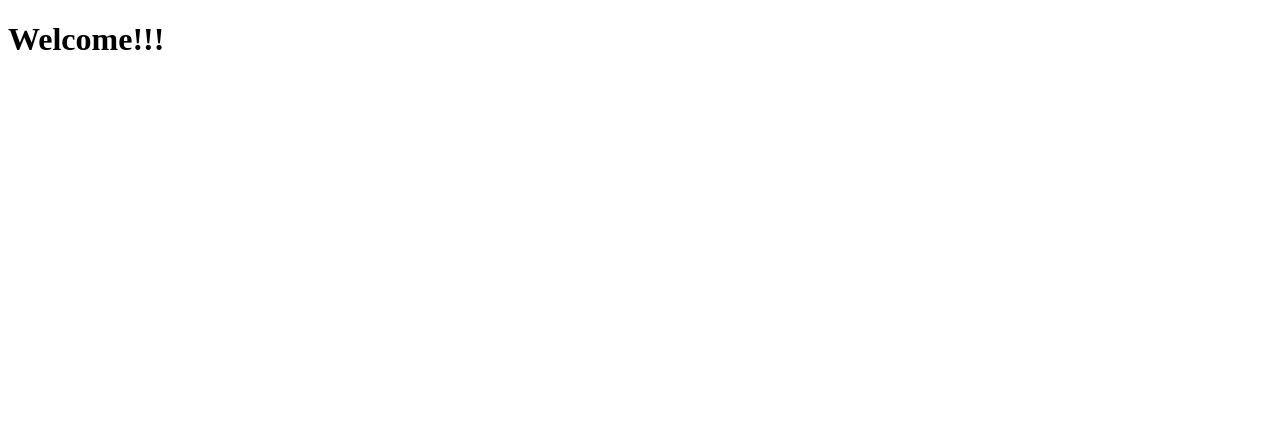
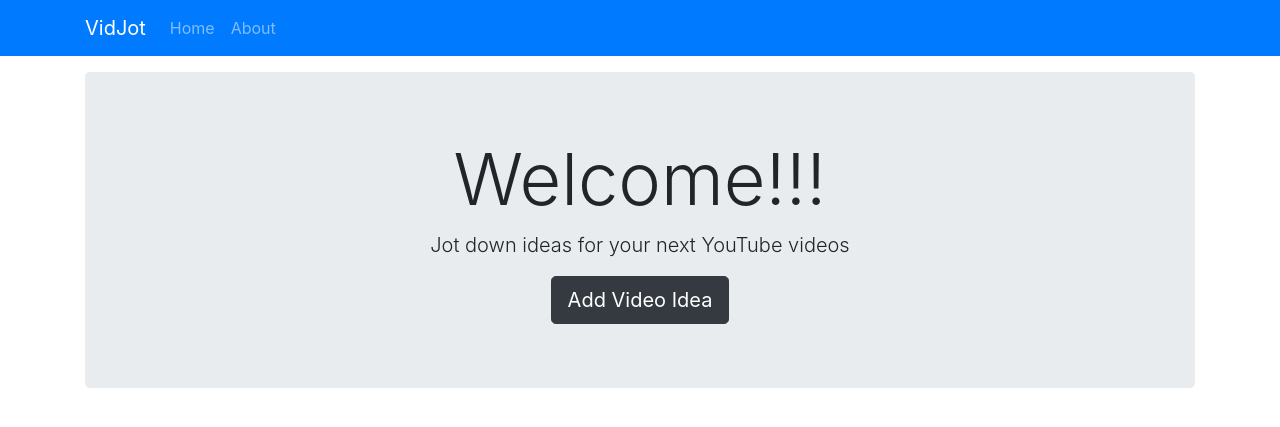
Before and after one commit to kamelskipatryk/vidjot, a Node server app: page / in a window 1280 px wide. Before the commit the part shown is almost empty. Shown: the top 427 px of the page. Run offline with Node 20, Linux system fonts and the light colour scheme; some libraries are stand-ins or nearby versions.

Commit message:
added bootstrap navbar and update about page

```diff
--- a/views/about.handlebars
+++ b/views/about.handlebars
@@ -1 +1,3 @@
 <h1>About</h1>
+<p>This is a Node/Express app for jotting down ideas for future YouTube videos.</p>
+<p>Version: 1.0.0</p>
--- a/views/index.handlebars
+++ b/views/index.handlebars
@@ -1 +1,5 @@
-<h1>{{title}}</h1>
+<div class="jumbotron text-center">
+    <h1 class="display-3">{{title}}</h1>
+    <p class="lead">Jot down ideas for your next YouTube videos</p>
+    <a href="/ideas/add" class="btn btn-dark btn-lg">Add Video Idea</a>
+</div>
--- a/views/layouts/main.handlebars
+++ b/views/layouts/main.handlebars
@@ -4,9 +4,18 @@
     <meta charset="UTF-8">
     <meta name="viewport" content="width=device-width, initial-scale=1.0">
     <meta http-equiv="X-UA-Compatible" content="ie=edge">
+    <link rel="stylesheet" href="https://stackpath.bootstrapcdn.com/bootstrap/4.1.3/css/bootstrap.min.css" integrity="sha384-MCw98/SFnGE8fJT3GXwEOngsV7Zt27NXFoaoApmYm81iuXoPkFOJwJ8ERdknLPMO" crossorigin="anonymous">
     <title>VidJot</title>
 </head>
 <body>
-    {{{body}}}
+    {{> _navbar}}
+
+    <div class="container">
+        {{{body}}}
+    </div>
+
+    <script src="https://code.jquery.com/jquery-3.3.1.slim.min.js" integrity="sha384-q8i/X+965DzO0rT7abK41JStQIAqVgRVzpbzo5smXKp4YfRvH+8abtTE1Pi6jizo" crossorigin="anonymous"></script>
+    <script src="https://cdnjs.cloudflare.com/ajax/libs/popper.js/1.14.3/umd/popper.min.js" integrity="sha384-ZMP7rVo3mIykV+2+9J3UJ46jBk0WLaUAdn689aCwoqbBJiSnjAK/l8WvCWPIPm49" crossorigin="anonymous"></script>
+    <script src="https://stackpath.bootstrapcdn.com/bootstrap/4.1.3/js/bootstrap.min.js" integrity="sha384-ChfqqxuZUCnJSK3+MXmPNIyE6ZbWh2IMqE241rYiqJxyMiZ6OW/JmZQ5stwEULTy" crossorigin="anonymous"></script>
 </body>
 </html>
--- /dev/null
+++ b/views/partials/_navbar.handlebars
@@ -0,0 +1,18 @@
+<nav class="navbar navbar-expand-sm navbar-dark bg-primary mb-3">
+        <div class="container">
+        <a class="navbar-brand" href="/">VidJot</a>
+        <button class="navbar-toggler" type="button" data-toggle="collapse" data-target="#navbarNav" aria-controls="navbarNav" aria-expanded="false" aria-label="Toggle navigation">
+            <span class="navbar-toggler-icon"></span>
+        </button>
+        <div class="collapse navbar-collapse" id="navbarNav">
+            <ul class="navbar-nav">
+            <li class="nav-item">
+                <a class="nav-link" href="/">Home</a>
+            </li>
+            <li class="nav-item">
+                <a class="nav-link" href="/about">About</a>
+            </li>
+            </ul>
+        </div>
+  </div>
+</nav>
```
